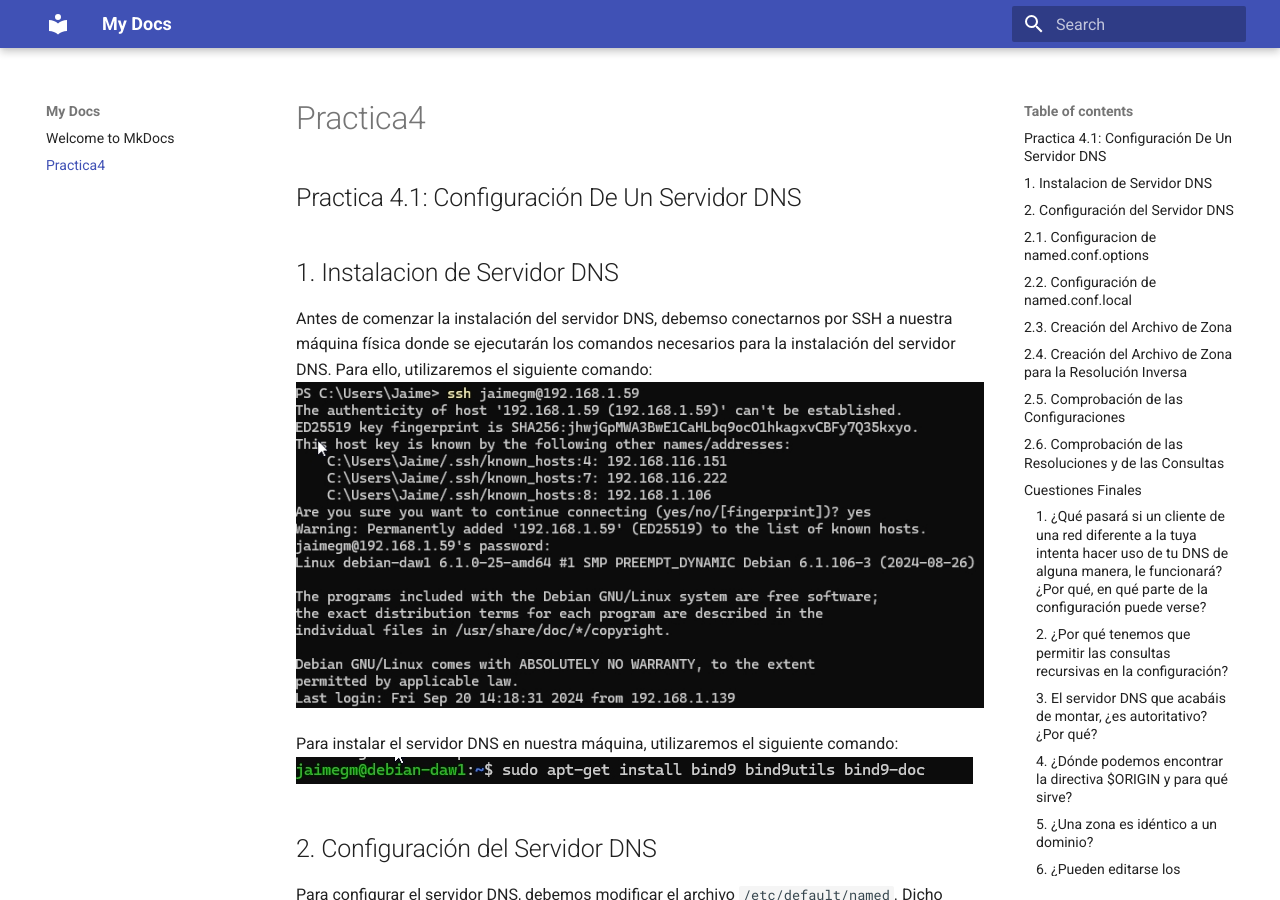
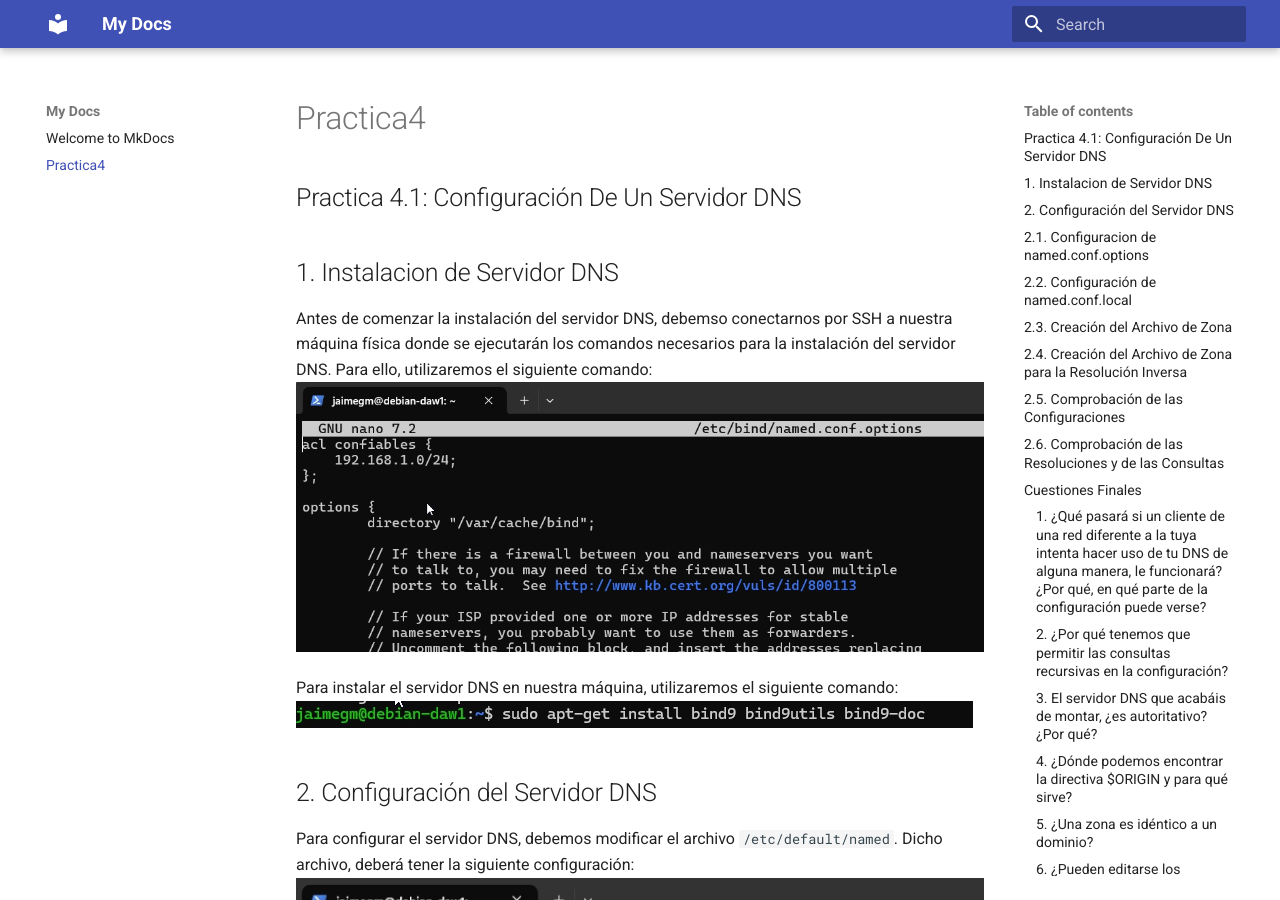
Before and after one commit to JaimeGrueso/practica4DAW, an MkDocs documentation site: the page built from docs/practica4.md, in a window 1280 px wide and 900 px high. Built offline with MkDocs 1.6.1 and Material for MkDocs 9.7.7, drawn with Linux system fonts in a browser that asks for light colours.

Commit message:
Arreglo de Errores

```diff
--- a/docs/practica4.md
+++ b/docs/practica4.md
@@ -2,7 +2,7 @@
 
 ## 1. Instalacion de Servidor DNS
 Antes de comenzar la instalación del servidor DNS, debemso conectarnos por SSH a nuestra máquina física donde se ejecutarán los comandos necesarios para la instalación del servidor DNS. Para ello, utilizaremos el siguiente comando:
-![Comando 1](./assets/images/screenshot.1.jpg)
+![Comando 1](./assets/images/screenshot.24.jpg)
 
 Para instalar el servidor DNS en nuestra máquina, utilizaremos el siguiente comando:
 ![Comando 2](./assets/images/screenshot.2.jpg)
```
Also changed, not shown: docs/assets/images/screenshot.24.jpg (added).
